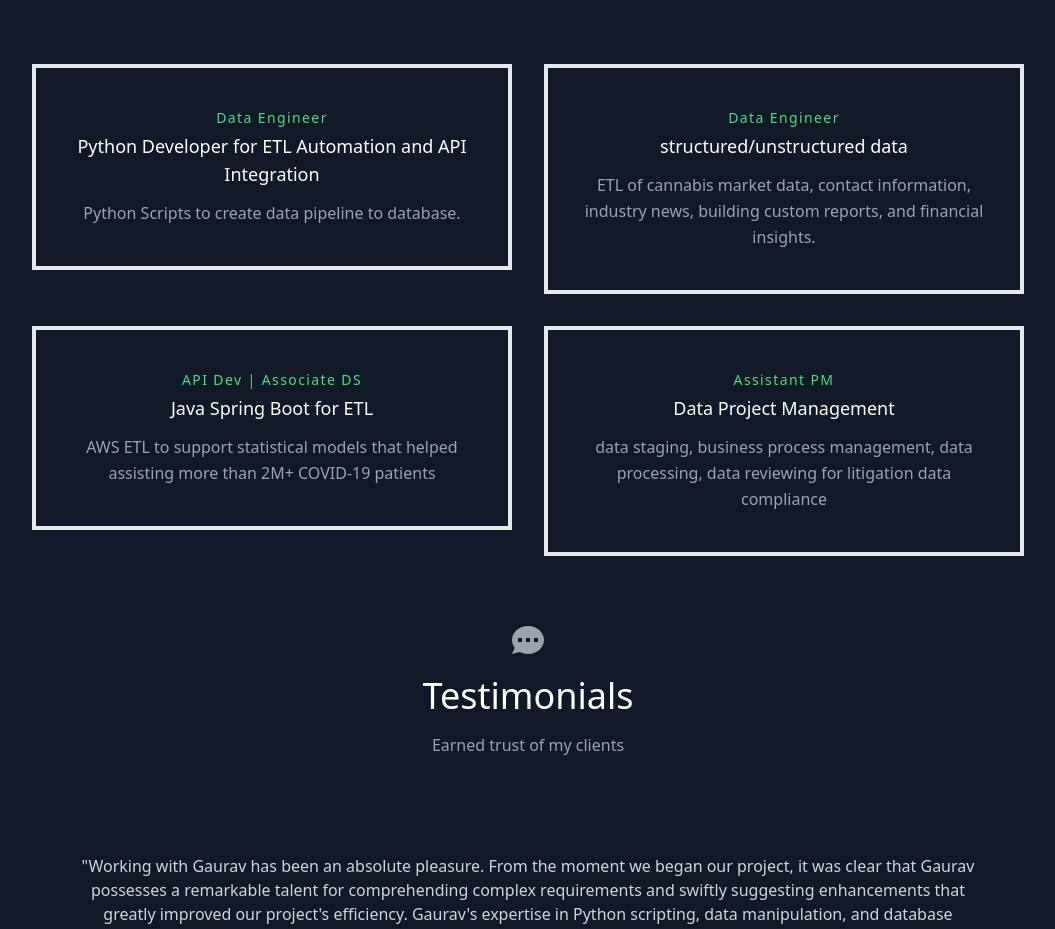
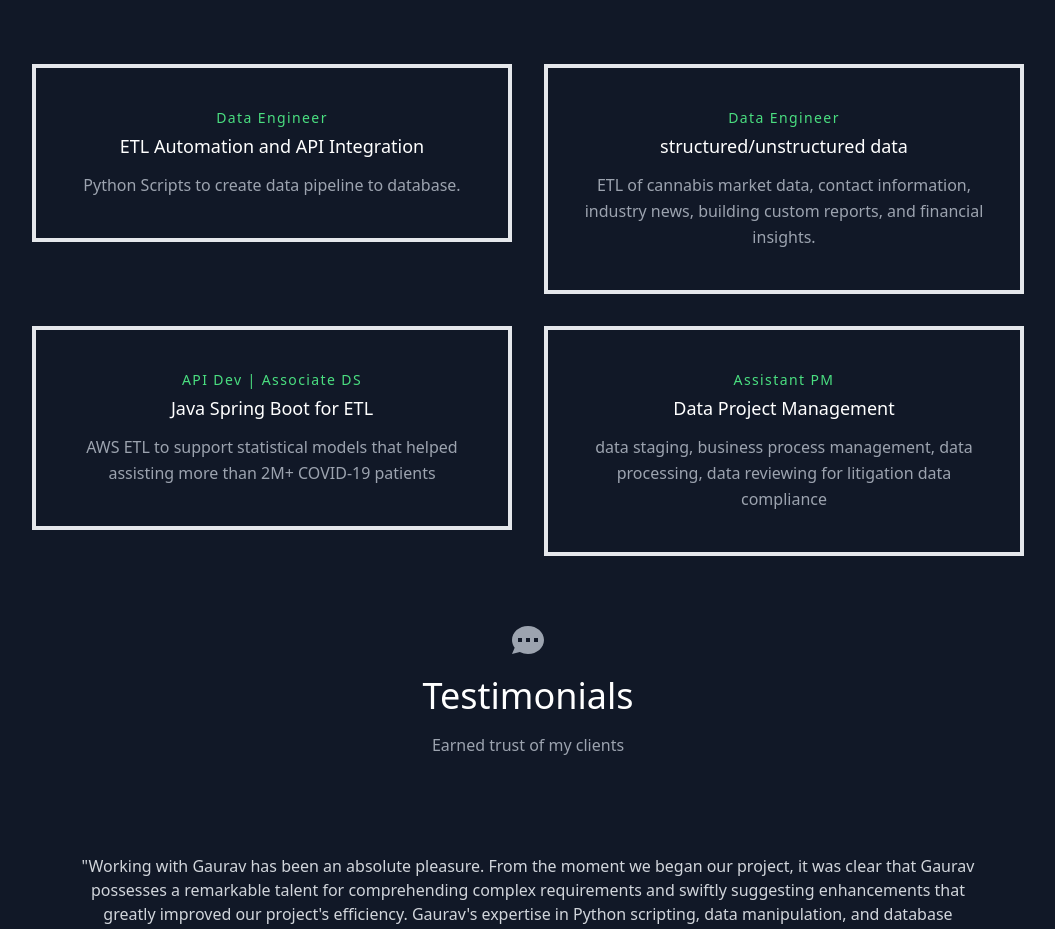
Before and after one commit to ggurjar333/portfolio, a React (Create React App) app: page / in a window 1280 px wide. Shown: the part 1040-1969 px from the top of the page, without its empty margins (112-1167 px from the left). Built offline with nearby package versions, Linux system fonts and the light colour scheme; grey boxes are pictures that could not be loaded.

Commit message:
Update project title in data.js
The project title in the 'projects' array within data.js has been updated. The title "Python Developer for ETL Automation and API Integration" has been changed to "ETL Automation and API Integration" to be more concise and descriptive.

```diff
--- a/src/data.js
+++ b/src/data.js
@@ -1,7 +1,7 @@
 // src/data.js
 export const projects = [
     {
-        title: "Python Developer for ETL Automation and API Integration",
+        title: "ETL Automation and API Integration",
         subtitle: "Data Engineer",
         description:
             "Python Scripts to create data pipeline to database.",
```
